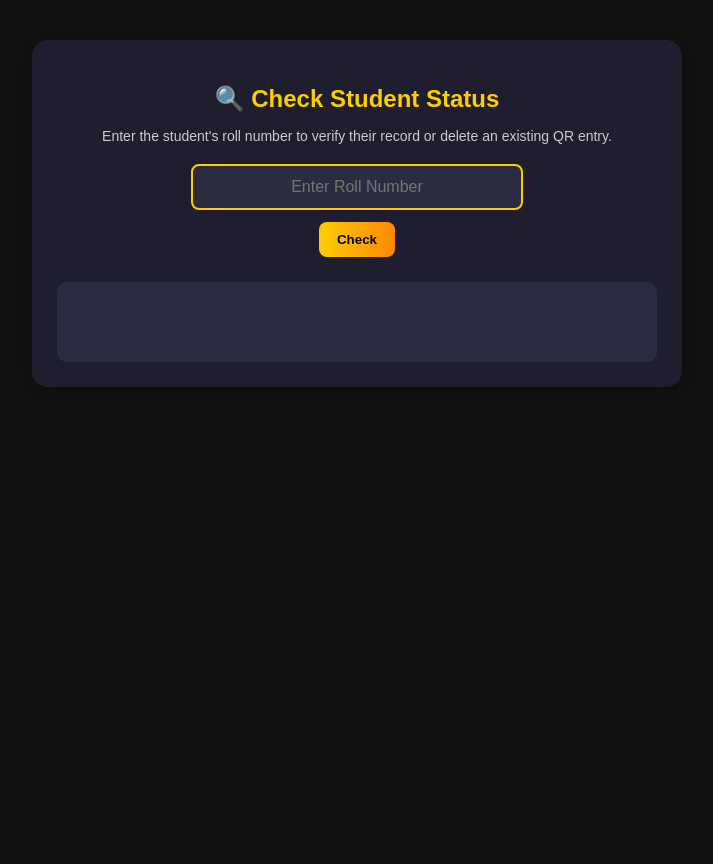
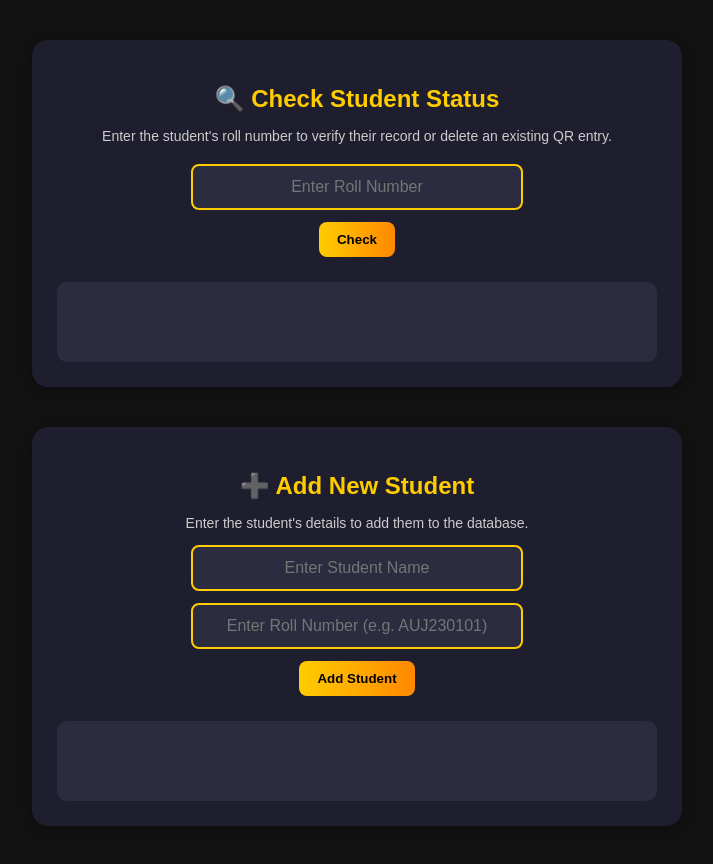
Before and after one commit to shivanshuKumar-coder/fresher-party, a plain HTML site: page RootAdmin.html in a window 1280 px wide. Shown: the whole page, without its empty margins (283-996 px from the left). Before the commit the page ends 800 px from the top, so only its background shows below. Drawn offline with Linux system fonts and the light colour scheme.

Commit message:
add student logic added

```diff
--- a/RootAdmin.html
+++ b/RootAdmin.html
@@ -27,6 +27,74 @@
           width: 100%;
         }
       }
+
+       section {
+        max-width: 600px;
+        margin: 40px auto;
+        background: #1e1e2f;
+        padding: 25px;
+        border-radius: 16px;
+        box-shadow: 0 4px 15px rgba(0, 0, 0, 0.3);
+        color: #fff;
+        text-align: center;
+      }
+
+      h2 {
+        font-size: 24px;
+        margin-bottom: 15px;
+        color: #ffcc00;
+      }
+
+      input {
+        padding: 12px 14px;
+        width: 80%;
+        max-width: 300px;
+        border: 2px solid #ffcc00;
+        border-radius: 8px;
+        background: #2c2c40;
+        color: #fff;
+        text-align: center;
+        font-size: 16px;
+        outline: none;
+        transition: 0.3s;
+      }
+
+      input:focus {
+        border-color: #00ff88;
+      }
+
+      button {
+        padding: 10px 18px;
+        background: linear-gradient(90deg, #ffcc00, #ff8800);
+        color: #000;
+        border: none;
+        border-radius: 8px;
+        cursor: pointer;
+        font-weight: bold;
+        transition: 0.3s;
+      }
+
+      button:hover {
+        opacity: 0.9;
+      }
+
+      .panel {
+        display: flex;
+        flex-direction: column;
+        align-items: center;
+        gap: 12px;
+      }
+
+      #checkResult,
+      #addStatus {
+        margin-top: 25px;
+        background: #2c2c40;
+        padding: 15px;
+        border-radius: 10px;
+        min-height: 50px;
+        transition: 0.3s;
+      }
+
     </style>
   </head>
   <body>
@@ -114,6 +182,30 @@
       ></div>
     </section>
 
+
+    <section>
+      <h2>➕ Add New Student</h2>
+      <p style="font-size: 14px; color: #ccc">
+        Enter the student's details to add them to the database.
+      </p>
+
+      <div class="panel">
+        <input
+          type="text"
+          id="studentName"
+          placeholder="Enter Student Name"
+        />
+        <input
+          type="text"
+          id="studentRoll"
+          placeholder="Enter Roll Number (e.g. AUJ230101)"
+        />
+        <button onclick="addStudent()">Add Student</button>
+      </div>
+
+      <div id="addStatus"></div>
+    </section>
+
     <script src="RootAdmin.js"></script>
   </body>
 </html>
--- a/RootAdmin.js
+++ b/RootAdmin.js
@@ -82,3 +82,46 @@ function deleteStudentEntry(uniqueCode) {
       alert("Error deleting entry: " + error);
     });
 }
+
+
+
+function addStudent() {
+  const name = document.getElementById("studentName").value.trim().toUpperCase();
+  const roll = document.getElementById("studentRoll").value.trim().toUpperCase();
+  const status = document.getElementById("addStatus");
+
+  if (!name || !roll) {
+    status.style.color = "orange";
+    status.textContent = "⚠️ Please enter both Name and Roll Number!";
+    return;
+  }
+
+  const ref = db.ref("students/" + roll);
+  ref.get()
+    .then((snapshot) => {
+      if (snapshot.exists()) {
+        status.style.color = "red";
+        status.textContent = "❌ Student already exists in the database!";
+      } else {
+        db.ref("students/" + roll)
+          .set({
+            name: name,
+            roll: roll,
+          })
+          .then(() => {
+            status.style.color = "lime";
+            status.textContent = `✅ ${name} added successfully! `;
+            document.getElementById("studentName").value = "";
+            document.getElementById("studentRoll").value = "";
+          })
+          .catch((error) => {
+            status.style.color = "red";
+            status.textContent = "⚠️ Error adding student: " + error.message;
+          });
+      }
+    })
+    .catch((error) => {
+      status.style.color = "red";
+      status.textContent = "⚠️ Error verifying database: " + error.message;
+    });
+}
```
